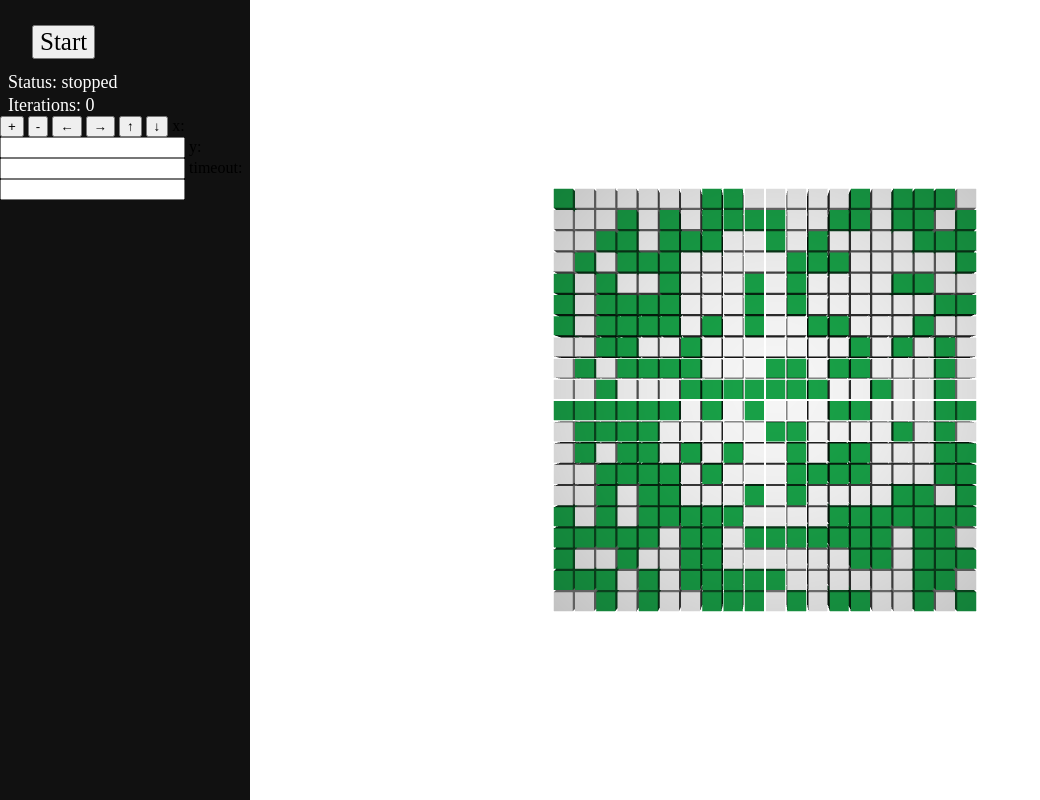
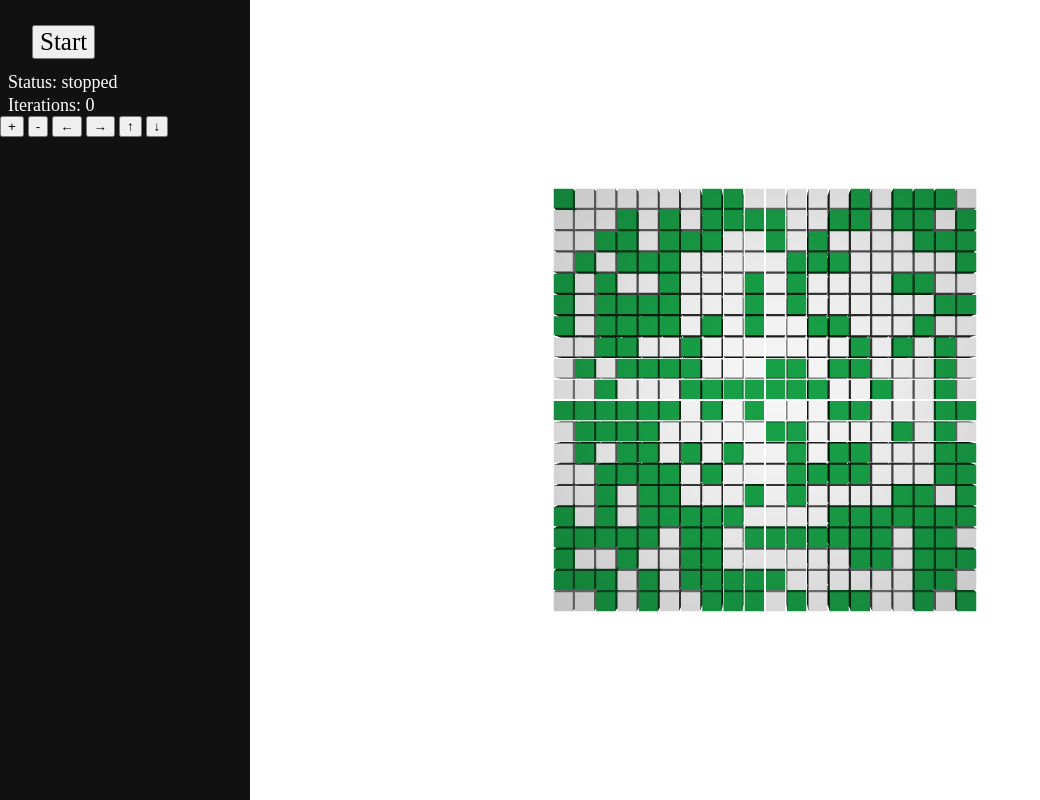
Before and after one commit to SamuelTribeUK/Game-of-Life, a website with bundled scripts: page dist/index.html in a window 1280 px wide. Shown: the whole page, without its empty margins (0-1040 px from the left). Built offline with nearby package versions, Linux system fonts and the light colour scheme; animation ran at ten frames a second.

Commit message:
Commented out non-implemented number inputs

```diff
--- a/dist/index.html
+++ b/dist/index.html
@@ -17,14 +17,14 @@
 	<button class="moveCamera" id="cameraRight">&rarr;</button>
 	<button class="moveCamera" id="cameraUp">&uarr;</button>
 	<button class="moveCamera" id="cameraDown">&darr;</button>
-	<label for="xSizeInput">x: </label>
-	<input type="number" id="xSizeInput">
+<!--	<label for="xSizeInput">x: </label>-->
+<!--	<input type="number" id="xSizeInput">-->
 
-	<label for="ySizeInput">y: </label>
-	<input type="number" id="ySizeInput">
+<!--	<label for="ySizeInput">y: </label>-->
+<!--	<input type="number" id="ySizeInput">-->
 
-	<label for="timeoutInput">timeout: </label>
-	<input type="number" id="timeoutInput">
+<!--	<label for="timeoutInput">timeout: </label>-->
+<!--	<input type="number" id="timeoutInput">-->
 </div>
 
 
```
